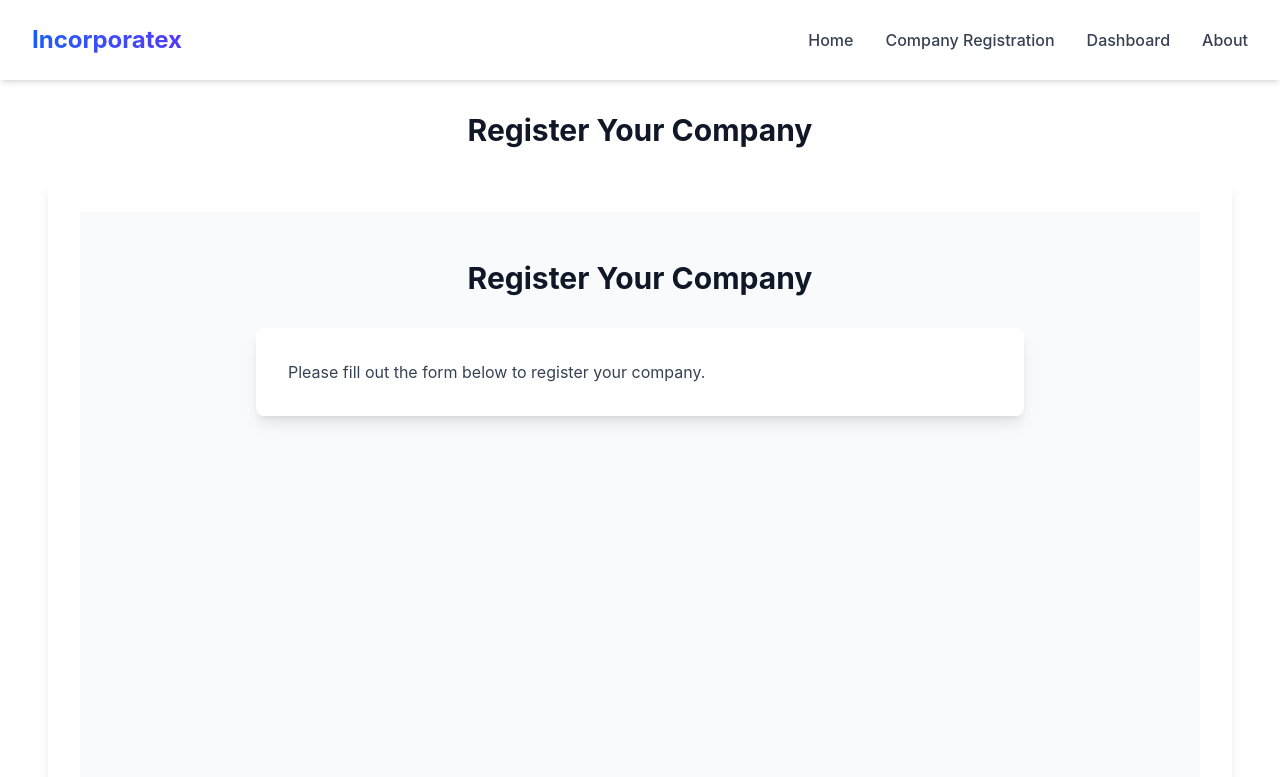
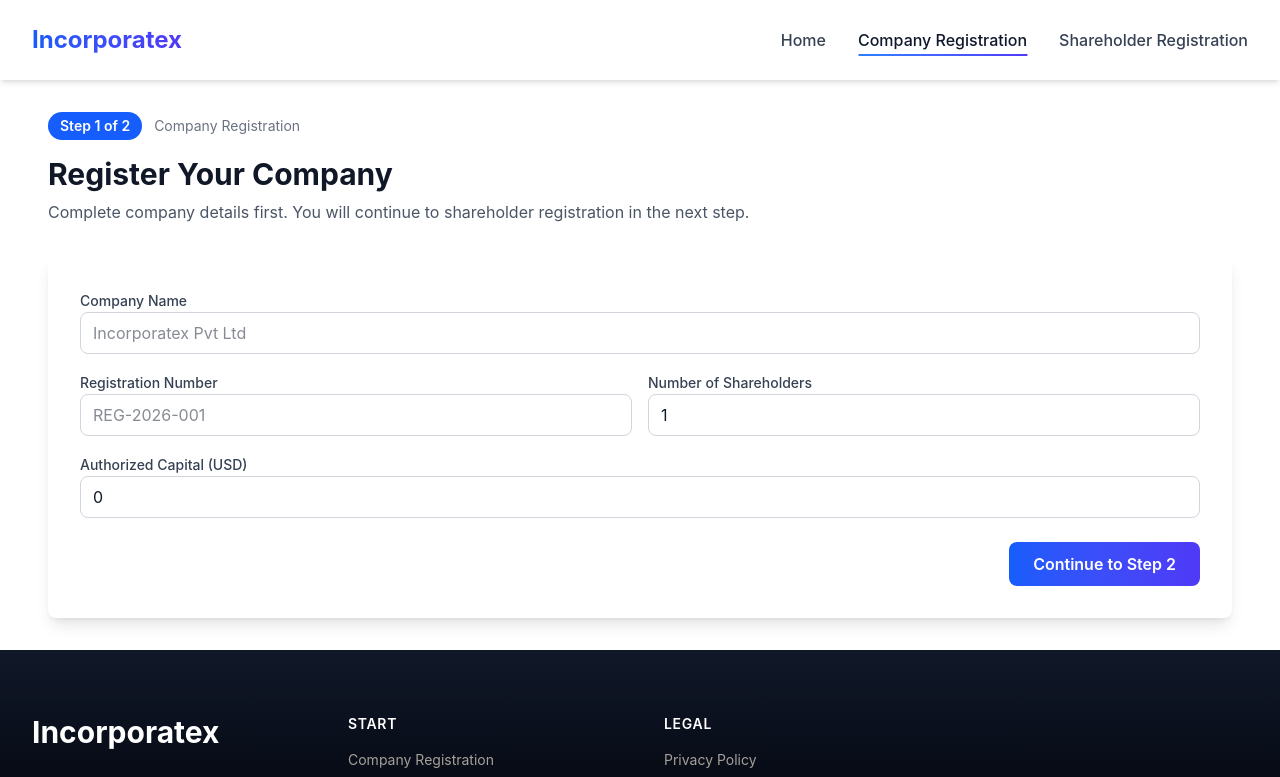
Before and after one commit to Pen-gun/Incorporatex, a React app in the folder Frontend/: page /company in a window 1280 px wide. Shown: the top 777 px of the page. Built offline with nearby package versions, Linux system fonts and the light colour scheme; the HTML template or start-up script is replaced by a standard one.

Commit message:
feat: implement company and shareholder registration forms with navigation and state management

```diff
--- a/Frontend/src/components/Registration/companyRegistration.tsx
+++ b/Frontend/src/components/Registration/companyRegistration.tsx
@@ -1,18 +1,93 @@
+import { useState } from 'react';
+import type { FormEvent } from 'react';
+import { useNavigate } from 'react-router-dom';
+
+type CompanyRegistrationData = {
+  companyName: string;
+  registrationNumber: string;
+  shareholderCount: number;
+  capital: number;
+};
+
 const CompanyRegistration = () => {
+  const navigate = useNavigate();
+  const [formData, setFormData] = useState<CompanyRegistrationData>({
+    companyName: '',
+    registrationNumber: '',
+    shareholderCount: 1,
+    capital: 0,
+  });
+
+  const handleSubmit = (event: FormEvent<HTMLFormElement>) => {
+    event.preventDefault();
+    sessionStorage.setItem('incorporatex.companyRegistration', JSON.stringify(formData));
+    navigate('/shareholder');
+  };
+
   return (
-    <div className="min-h-screen bg-gray-50 dark:bg-stone-900 py-12 px-4 sm:px-6 lg:px-8">
-      <div className="max-w-3xl mx-auto">
-        <h1 className="text-3xl font-bold text-center text-gray-900 dark:text-white mb-8">
-          Register Your Company
-        </h1>
-        <div className="bg-white dark:bg-stone-800 shadow-lg rounded-lg p-6 sm:p-8">
-          {/* Registration form would go here */}
-          <p className="text-gray-700 dark:text-gray-300">
-            Please fill out the form below to register your company.
-          </p>
-        </div>
+    <form onSubmit={handleSubmit} className="space-y-6">
+      <div className="grid grid-cols-1 sm:grid-cols-2 gap-4">
+        <label className="space-y-2 sm:col-span-2">
+          <span className="text-sm font-medium text-gray-700 dark:text-gray-200">Company Name</span>
+          <input
+            required
+            type="text"
+            value={formData.companyName}
+            onChange={(event) => setFormData((prev) => ({ ...prev, companyName: event.target.value }))}
+            className="w-full rounded-lg border border-gray-300 dark:border-stone-700 bg-white dark:bg-stone-900 px-3 py-2 text-gray-900 dark:text-white outline-none focus:ring-2 focus:ring-blue-500"
+            placeholder="Incorporatex Pvt Ltd"
+          />
+        </label>
+
+        <label className="space-y-2">
+          <span className="text-sm font-medium text-gray-700 dark:text-gray-200">Registration Number</span>
+          <input
+            required
+            type="text"
+            value={formData.registrationNumber}
+            onChange={(event) => setFormData((prev) => ({ ...prev, registrationNumber: event.target.value }))}
+            className="w-full rounded-lg border border-gray-300 dark:border-stone-700 bg-white dark:bg-stone-900 px-3 py-2 text-gray-900 dark:text-white outline-none focus:ring-2 focus:ring-blue-500"
+            placeholder="REG-2026-001"
+          />
+        </label>
+
+        <label className="space-y-2">
+          <span className="text-sm font-medium text-gray-700 dark:text-gray-200">Number of Shareholders</span>
+          <input
+            required
+            min={1}
+            type="number"
+            value={formData.shareholderCount}
+            onChange={(event) =>
+              setFormData((prev) => ({ ...prev, shareholderCount: Number(event.target.value) }))
+            }
+            className="w-full rounded-lg border border-gray-300 dark:border-stone-700 bg-white dark:bg-stone-900 px-3 py-2 text-gray-900 dark:text-white outline-none focus:ring-2 focus:ring-blue-500"
+          />
+        </label>
+
+        <label className="space-y-2 sm:col-span-2">
+          <span className="text-sm font-medium text-gray-700 dark:text-gray-200">Authorized Capital (USD)</span>
+          <input
+            required
+            min={0}
+            type="number"
+            value={formData.capital}
+            onChange={(event) => setFormData((prev) => ({ ...prev, capital: Number(event.target.value) }))}
+            className="w-full rounded-lg border border-gray-300 dark:border-stone-700 bg-white dark:bg-stone-900 px-3 py-2 text-gray-900 dark:text-white outline-none focus:ring-2 focus:ring-blue-500"
+            placeholder="50000"
+          />
+        </label>
       </div>
-    </div>
+
+      <div className="flex justify-end">
+        <button
+          type="submit"
+          className="rounded-lg bg-linear-to-r from-blue-600 to-indigo-600 px-6 py-2.5 font-semibold text-white transition-all duration-300 hover:from-blue-700 hover:to-indigo-700"
+        >
+          Continue to Step 2
+        </button>
+      </div>
+    </form>
   );
 };
 
--- a/Frontend/src/components/Registration/shareholderRegistration.tsx
+++ b/Frontend/src/components/Registration/shareholderRegistration.tsx
@@ -1,16 +1,135 @@
+import { useMemo, useState } from 'react';
+import type { FormEvent } from 'react';
+import { Link, useNavigate } from 'react-router-dom';
+
+type CompanyRegistrationData = {
+  companyName: string;
+  registrationNumber: string;
+  shareholderCount: number;
+  capital: number;
+};
+
+type ShareholderData = {
+  fullName: string;
+  email: string;
+  nationality: string;
+  investmentAmount: number;
+};
+
 const ShareholderRegistration = () => {
+  const navigate = useNavigate();
+  const [formData, setFormData] = useState<ShareholderData>({
+    fullName: '',
+    email: '',
+    nationality: '',
+    investmentAmount: 0,
+  });
+
+  const companyData = useMemo<CompanyRegistrationData | null>(() => {
+    try {
+      const raw = sessionStorage.getItem('incorporatex.companyRegistration');
+      if (!raw) return null;
+      return JSON.parse(raw) as CompanyRegistrationData;
+    } catch {
+      return null;
+    }
+  }, []);
+
+  const handleSubmit = (event: FormEvent<HTMLFormElement>) => {
+    event.preventDefault();
+    sessionStorage.setItem('incorporatex.shareholderRegistration', JSON.stringify(formData));
+    navigate('/');
+  };
+
+  if (!companyData) {
+    return (
+      <div className="rounded-lg border border-amber-300 bg-amber-50 p-4 text-amber-900 dark:border-amber-700 dark:bg-amber-950/30 dark:text-amber-100">
+        <p className="font-medium">Step 1 required</p>
+        <p className="mt-1 text-sm">Complete company registration first, then continue with shareholder registration.</p>
+        <Link
+          to="/company"
+          className="mt-3 inline-block rounded-lg bg-amber-500 px-4 py-2 text-sm font-semibold text-white transition-colors hover:bg-amber-600"
+        >
+          Go to Step 1
+        </Link>
+      </div>
+    );
+  }
+
   return (
-    <div className="min-h-screen bg-gray-50 dark:bg-stone-900 py-12 px-4 sm:px-6 lg:px-8">
-        <h1 className="text-3xl font-bold text-center text-gray-900 dark:text-white mb-8">
-            Register as a Shareholder
-        </h1>
-        <div className="bg-white dark:bg-stone-800 shadow-lg rounded-lg p-6 sm:p-8">
-            {/* Shareholder registration form would go here */}
-            <p className="text-gray-700 dark:text-gray-300">
-                Please fill out the form below to register as a shareholder.
-            </p>
-        </div>
-    </div>
+    <form onSubmit={handleSubmit} className="space-y-6">
+      <div className="rounded-lg border border-blue-200 bg-blue-50 px-4 py-3 text-sm text-blue-900 dark:border-blue-800 dark:bg-blue-950/30 dark:text-blue-100">
+        Registering shareholder for <span className="font-semibold">{companyData.companyName}</span> ({companyData.registrationNumber})
+      </div>
+
+      <div className="grid grid-cols-1 sm:grid-cols-2 gap-4">
+        <label className="space-y-2 sm:col-span-2">
+          <span className="text-sm font-medium text-gray-700 dark:text-gray-200">Full Name</span>
+          <input
+            required
+            type="text"
+            value={formData.fullName}
+            onChange={(event) => setFormData((prev) => ({ ...prev, fullName: event.target.value }))}
+            className="w-full rounded-lg border border-gray-300 dark:border-stone-700 bg-white dark:bg-stone-900 px-3 py-2 text-gray-900 dark:text-white outline-none focus:ring-2 focus:ring-blue-500"
+            placeholder="John Doe"
+          />
+        </label>
+
+        <label className="space-y-2">
+          <span className="text-sm font-medium text-gray-700 dark:text-gray-200">Email</span>
+          <input
+            required
+            type="email"
+            value={formData.email}
+            onChange={(event) => setFormData((prev) => ({ ...prev, email: event.target.value }))}
+            className="w-full rounded-lg border border-gray-300 dark:border-stone-700 bg-white dark:bg-stone-900 px-3 py-2 text-gray-900 dark:text-white outline-none focus:ring-2 focus:ring-blue-500"
+            placeholder="john@example.com"
+          />
+        </label>
+
+        <label className="space-y-2">
+          <span className="text-sm font-medium text-gray-700 dark:text-gray-200">Nationality</span>
+          <input
+            required
+            type="text"
+            value={formData.nationality}
+            onChange={(event) => setFormData((prev) => ({ ...prev, nationality: event.target.value }))}
+            className="w-full rounded-lg border border-gray-300 dark:border-stone-700 bg-white dark:bg-stone-900 px-3 py-2 text-gray-900 dark:text-white outline-none focus:ring-2 focus:ring-blue-500"
+            placeholder="Nepali"
+          />
+        </label>
+
+        <label className="space-y-2 sm:col-span-2">
+          <span className="text-sm font-medium text-gray-700 dark:text-gray-200">Investment Amount (USD)</span>
+          <input
+            required
+            min={0}
+            type="number"
+            value={formData.investmentAmount}
+            onChange={(event) =>
+              setFormData((prev) => ({ ...prev, investmentAmount: Number(event.target.value) }))
+            }
+            className="w-full rounded-lg border border-gray-300 dark:border-stone-700 bg-white dark:bg-stone-900 px-3 py-2 text-gray-900 dark:text-white outline-none focus:ring-2 focus:ring-blue-500"
+            placeholder="10000"
+          />
+        </label>
+      </div>
+
+      <div className="flex justify-between">
+        <Link
+          to="/company"
+          className="rounded-lg border border-gray-300 dark:border-stone-700 px-6 py-2.5 font-semibold text-gray-700 dark:text-gray-200 transition-colors hover:bg-gray-100 dark:hover:bg-stone-800"
+        >
+          Back to Step 1
+        </Link>
+        <button
+          type="submit"
+          className="rounded-lg bg-linear-to-r from-blue-600 to-indigo-600 px-6 py-2.5 font-semibold text-white transition-all duration-300 hover:from-blue-700 hover:to-indigo-700"
+        >
+          Complete Registration
+        </button>
+      </div>
+    </form>
   );
 };
 
--- a/Frontend/src/components/layout/footerBar.tsx
+++ b/Frontend/src/components/layout/footerBar.tsx
@@ -11,9 +11,9 @@ const FooterBar = () => {
           {/* Brand Column */}
           <div className="col-span-2 sm:col-span-1 space-y-6">
             <div>
-              <h2 className="text-2xl sm:text-3xl font-bold">
+              <Link to="/" className="text-2xl sm:text-3xl font-bold hover:text-blue-400 transition-colors duration-300">
                 Incorporatex
-              </h2>
+              </Link>
             </div>
             <p className="text-stone-400 text-sm leading-relaxed max-w-xs">
               Simplifying business incorporation for entrepreneurs worldwide. Fast, secure, and compliant solutions for company registration.
@@ -72,16 +72,16 @@ const FooterBar = () => {
       <div className="border-t border-white/10 bg-black/50">
         <div className="max-w-7xl mx-auto px-4 sm:px-6 lg:px-8 py-6 sm:py-8">
           <div className="flex flex-col sm:flex-row items-center justify-between gap-4 text-xs sm:text-sm text-stone-500">
-            <p>© {new Date().getFullYear()} ClassXNeedle. All rights reserved.</p>
+            <p>&copy; {new Date().getFullYear()} Incorporatex. All rights reserved.</p>
             <div className="flex items-center gap-4 sm:gap-6 flex-wrap justify-center sm:justify-end">
               <a href="#" className="hover:text-white transition-colors duration-300">
                 Privacy Policy
               </a>
-              <span className="hidden sm:inline">•</span>
+              <span className="hidden sm:inline">&bull;</span>
               <a href="#" className="hover:text-white transition-colors duration-300">
                 Terms of Service
               </a>
-              <span className="hidden sm:inline">•</span>
+              <span className="hidden sm:inline">&bull;</span>
               <a href="#" className="hover:text-white transition-colors duration-300">
                 Cookies
               </a>
--- a/Frontend/src/components/layout/navBar.tsx
+++ b/Frontend/src/components/layout/navBar.tsx
@@ -1,5 +1,6 @@
 import { useState } from 'react';
 import { Menu, X } from 'lucide-react';
+import { Link, NavLink } from 'react-router-dom';
 import { mainNav } from '../lib/navigations.ts';
 
 const NavBar = () => {
@@ -11,21 +12,27 @@ const NavBar = () => {
         <div className="flex items-center justify-between h-16 sm:h-20">
           {/* Logo */}
           <div className="shrink-0">
-            <a href="/" className="text-xl sm:text-2xl font-bold bg-linear-to-r from-blue-600 to-indigo-600 dark:from-blue-400 dark:to-indigo-400 bg-clip-text text-transparent hover:from-blue-700 hover:to-indigo-700 transition-all duration-300">
+            <Link to="/" className="text-xl sm:text-2xl font-bold bg-linear-to-r from-blue-600 to-indigo-600 dark:from-blue-400 dark:to-indigo-400 bg-clip-text text-transparent hover:from-blue-700 hover:to-indigo-700 transition-all duration-300">
               Incorporatex
-            </a>
+            </Link>
           </div>
 
           {/* Desktop Navigation */}
           <div className="hidden md:flex items-center gap-8">
             {mainNav.map((link) => (
-              <a
+              <NavLink
                 key={link.label}
-                href={link.to}
-                className="relative py-1 text-gray-700 dark:text-gray-200 font-medium transition-colors duration-300 hover:text-slate-900 dark:hover:text-white after:content-[''] after:absolute after:bottom-0 after:left-1/2 after:h-[2px] after:w-0 after:-translate-x-1/2 after:bg-linear-to-r after:from-blue-500 after:to-indigo-600 after:transition-all after:duration-300 after:ease-out hover:after:w-full"
+                to={link.to}
+                className={({ isActive }) =>
+                  `relative py-1 font-medium transition-colors duration-300 after:content-[''] after:absolute after:bottom-0 after:left-1/2 after:h-[2px] after:-translate-x-1/2 after:bg-linear-to-r after:from-blue-500 after:to-indigo-600 after:transition-all after:duration-300 after:ease-out ${
+                    isActive
+                      ? 'text-slate-900 dark:text-white after:w-full'
+                      : 'text-gray-700 dark:text-gray-200 hover:text-slate-900 dark:hover:text-white after:w-0 hover:after:w-full'
+                  }`
+                }
               >
                 {link.label}
-              </a>
+              </NavLink>
             ))}
           </div>
 
@@ -44,14 +51,20 @@ const NavBar = () => {
           <div className="absolute top-full left-0 right-0 md:hidden bg-white dark:bg-stone-900 shadow-lg border-t border-gray-200 dark:border-stone-800">
             <div className="space-y-2 p-4">
               {mainNav.map((link) => (
-                <a
+                <NavLink
                   key={link.label}
-                  href={link.to}
-                  className="block px-4 py-3 text-gray-700 dark:text-gray-200 hover:bg-gray-100 dark:hover:bg-stone-800 rounded-lg transition-colors duration-200"
+                  to={link.to}
+                  className={({ isActive }) =>
+                    `block rounded-lg px-4 py-3 transition-colors duration-200 ${
+                      isActive
+                        ? 'bg-blue-50 text-blue-700 dark:bg-stone-800 dark:text-blue-300'
+                        : 'text-gray-700 hover:bg-gray-100 dark:text-gray-200 dark:hover:bg-stone-800'
+                    }`
+                  }
                   onClick={() => setIsMenuOpen(false)}
                 >
                   {link.label}
-                </a>
+                </NavLink>
               ))}
             </div>
           </div>
--- a/Frontend/src/components/lib/navigations.ts
+++ b/Frontend/src/components/lib/navigations.ts
@@ -20,27 +20,25 @@ export type SocialLink = {
 
 export const mainNav: MainNavItem[] = [
   { label: 'Home', to: '/' },
-  { label: 'Company Registration', to: '/register-company' },
-  { label: 'Dashboard', to: '/dashboard' },
-  { label: 'About', to: '/about' },
+  { label: 'Company Registration', to: '/company' },
+  { label: 'Shareholder Registration', to: '/shareholder' },
 ];
 
 export const footerSections: FooterSection[] = [
   {
-    title: 'Help',
+    title: 'Start',
     links: [
-      { label: 'Contact Us', to: '#' },
-      { label: 'Info', to: '#' },
-      { label: 'Guide', to: '#' },
+      { label: 'Company Registration', to: '/company' },
+      { label: 'Shareholder Registration', to: '/shareholder' },
+      { label: 'Home', to: '/' },
     ],
   },
   {
-    title: 'Company',
+    title: 'Legal',
     links: [
-      { label: 'About Us', to: '/about' },
-      { label: 'Sustainability', to: '#' },
-      { label: 'Careers', to: '#' },
-      { label: 'Press', to: '#' },
+      { label: 'Privacy Policy', to: '#' },
+      { label: 'Terms of Service', to: '#' },
+      { label: 'Cookies', to: '#' },
     ],
   },
 ];
--- a/Frontend/src/pages/companyRegistration.page.tsx
+++ b/Frontend/src/pages/companyRegistration.page.tsx
@@ -1,16 +1,25 @@
 import Layout from "../components/layout/layout.tsx";
 import CompanyRegistrationForm from "../components/Registration/companyRegistration.tsx";
+
 const CompanyRegistrationPage = () => {
   return (
     <Layout>
-        <div className="container mx-auto px-4 py-8">
-            <h1 className="text-3xl font-bold text-center text-gray-900 dark:text-white mb-8">
-                Register Your Company
-            </h1>
-            <div className="bg-white dark:bg-stone-800 shadow-lg rounded-lg p-6 sm:p-8">
-                <CompanyRegistrationForm />
-            </div>
+      <div className="container mx-auto px-4 py-8">
+        <div className="mb-8">
+          <div className="mb-4 flex items-center gap-3 text-sm">
+            <span className="rounded-full bg-blue-600 px-3 py-1 font-semibold text-white">Step 1 of 2</span>
+            <span className="text-gray-500 dark:text-gray-400">Company Registration</span>
+          </div>
+          <h1 className="text-3xl font-bold text-gray-900 dark:text-white">Register Your Company</h1>
+          <p className="mt-2 text-gray-600 dark:text-gray-300">
+            Complete company details first. You will continue to shareholder registration in the next step.
+          </p>
         </div>
+
+        <div className="bg-white dark:bg-stone-800 shadow-lg rounded-lg p-6 sm:p-8">
+          <CompanyRegistrationForm />
+        </div>
+      </div>
     </Layout>
   );
 };
--- a/Frontend/src/pages/shareholderRegistration.page.tsx
+++ b/Frontend/src/pages/shareholderRegistration.page.tsx
@@ -5,9 +5,19 @@ const ShareholderRegistrationPage = () => {
   return (
     <Layout>
       <div className="container mx-auto px-4 py-8">
-                <h1 className="text-3xl font-bold text-center text-gray-900 dark:text-white mb-8">
-                    Register as a Shareholder
-                </h1>
+        <div className="mb-8">
+          <div className="mb-4 flex items-center gap-3 text-sm">
+            <span className="rounded-full bg-blue-100 px-3 py-1 font-semibold text-blue-700 dark:bg-blue-950 dark:text-blue-300">
+              Step 2 of 2
+            </span>
+            <span className="text-gray-500 dark:text-gray-400">Shareholder Registration</span>
+          </div>
+          <h1 className="text-3xl font-bold text-gray-900 dark:text-white">Register Shareholders</h1>
+          <p className="mt-2 text-gray-600 dark:text-gray-300">
+            Add shareholder details for the company completed in step 1.
+          </p>
+        </div>
+
         <div className="bg-white dark:bg-stone-800 shadow-lg rounded-lg p-6 sm:p-8">
           <ShareholderRegistrationForm />
         </div>
```
Also changed, not shown: Frontend/src/components/homePage/home.component.tsx (+13 -2 lines). Lines whose indentation alone changed are shown as unchanged.
